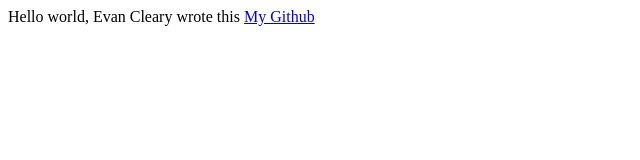
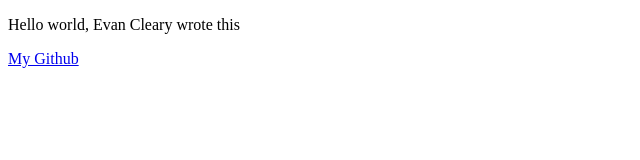
Before and after one commit to Evanjcleary/evanjcleary.github.io, a plain HTML site: page index.html in a window 1280 px wide. Shown: the whole page, without its empty margins (0-640 px from the left). Drawn offline with Linux system fonts and the light colour scheme.

Commit message:
retrying adding the link

```diff
--- a/index.html
+++ b/index.html
@@ -7,7 +7,8 @@
     <title>Document</title>
 </head>
 <body>
-    Hello world, Evan Cleary wrote this
+    <p>Hello world, Evan Cleary wrote this</p>
+
     <a href="https://evanjcleary.github.io/Testsite1" title="My Test Link">My Github</a>
 </body>
 </html>
```
